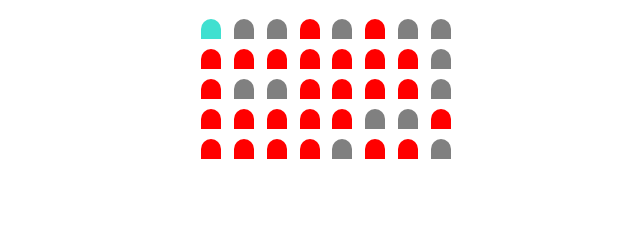
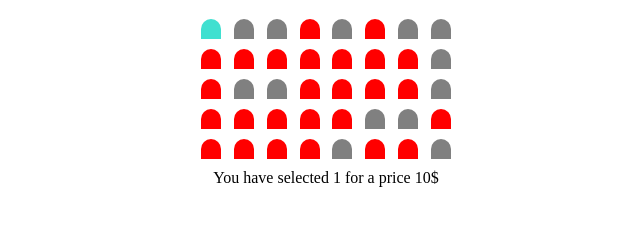
Before and after one commit to gromen/movieSeatBooking, a website built with Vite: page index.html in a window 1280 px wide. Both pictures are taken after a click on the element 525 px from the left and 155 px from the top of the page. Shown: the part 127-352 px from the top of the page, without its empty margins (314-954 px from the left). Built offline with nearby package versions, Linux system fonts and the light colour scheme.

Commit message:
feat: Calculate total seats selected and total price

```diff
--- a/index.html
+++ b/index.html
@@ -9,8 +9,8 @@
   <body>
     <header>
       <div class="movie-container">
-        <label for="movie">Pick a movie:</label>
-        <select id="movie">
+        <label for="selectMovie">Pick a movie:</label>
+        <select id="selectMovie">
           <option value="10">Avengers: Endgame ($10)</option>
           <option value="12">Joker ($12)</option>
           <option value="8">Toy Story 4 ($8)</option>
--- a/src/js/components/seat.ts
+++ b/src/js/components/seat.ts
@@ -5,16 +5,23 @@ export default class Seat {
 
   container:HTMLElement | null;
   seats:Array<HTMLElement>;
+  select:HTMLSelectElement | null;
+  textSummary:HTMLElement | null;
 
   constructor(classContainer: string) {
     this.container = document.querySelector(classContainer);
     this.mountAllSeats();
     this.seats = [...this.container!.querySelectorAll('.js-c-seatBooking__seat')] as Array<HTMLElement>;
+    this.select = document.querySelector('#selectMovie');
+    this.textSummary = <HTMLElement> document.querySelector('.js-c-seatBooking__summary');
+    // @ts-ignore
   }
 
   mount() {
+    this.updateTextSummary();
     this.mountOccupiedSeats();
     this.attachEvents();
+    this.totalPrice;
   }
 
   attachEvents() {
@@ -24,18 +31,30 @@ export default class Seat {
       }
 
       this.clickHandler(seat);
-    }))
+    }));
+
+    this.select?.addEventListener('change', this.selectOnChangeHandler);
   }
 
-  clickHandler = (seat) => seat.classList.contains(this.CSS_SEAT_SELECTED) ?
-    seat.classList.remove(this.CSS_SEAT_SELECTED) :
-    seat.classList.add(this.CSS_SEAT_SELECTED);
+  clickHandler = (seat) => {
+    if (seat.classList.contains(this.CSS_SEAT_SELECTED)) {
+      seat.classList.remove(this.CSS_SEAT_SELECTED);
+    } else {
+      seat.classList.add(this.CSS_SEAT_SELECTED);
+    }
+
+    this.updateTextSummary();
+    this.saveMovieData(this.getSelectedSeats(), this.selectValue);
+  };
+
+  selectOnChangeHandler = () => {
+    this.updateTextSummary();
+    this.saveMovieData(this.getSelectedSeats(), this.selectValue);
+  }
 
   mountAllSeats() {
-    let seat;
-
     for (let i = 0; i < this.ALL_SEATS_AMOUNT; i++) {
-      seat = document.createElement('div');
+      const seat = document.createElement('div');
       seat.setAttribute('class', 'c-seatBooking__seat js-c-seatBooking__seat');
       this.container!.appendChild(seat);
     }
@@ -46,4 +65,25 @@ export default class Seat {
       this.seats[Math.floor(Math.random() * 39 + 1)].classList.add(this.CSS_SEAT_OCCUPIED);
     }
   }
+
+  setSelected(seats) {
+    return seats.filter(seat => seat.classList.contains(this.CSS_SEAT_SELECTED)).length;
+  }
+
+  getSelectedSeats = () => this.setSelected(this.seats);
+
+  saveMovieData(selectedIndex, selectedPrice) {
+    localStorage.setItem('selectedMovieIndex', selectedIndex);
+    localStorage.setItem('selectedMoviePrice', selectedPrice);
+  }
+
+  get selectValue() {
+    return this.select!.value;
+  }
+
+  updateTextSummary = () => {
+    this.textSummary!.innerHTML = `You have selected ${this.getSelectedSeats()} for a price ${this.totalPrice()}$`
+  }
+
+  totalPrice = () => this.getSelectedSeats() * parseInt(this.selectValue, 10)
 }
--- a/src/main.ts
+++ b/src/main.ts
@@ -6,5 +6,6 @@ import Seats from './js/components/seat';
 document.querySelector('.js-c-seatBooking')!.innerHTML = `
   <h1>Movie Seat booking</h1>
   <div class="c-seatBooking__seats js-c-seatBooking__seats"></div>
+  <div class="js-c-seatBooking__summary">You have selected ${0} for a price ${50}$</div>
 `
 new Seats('.js-c-seatBooking__seats').mount();
```
